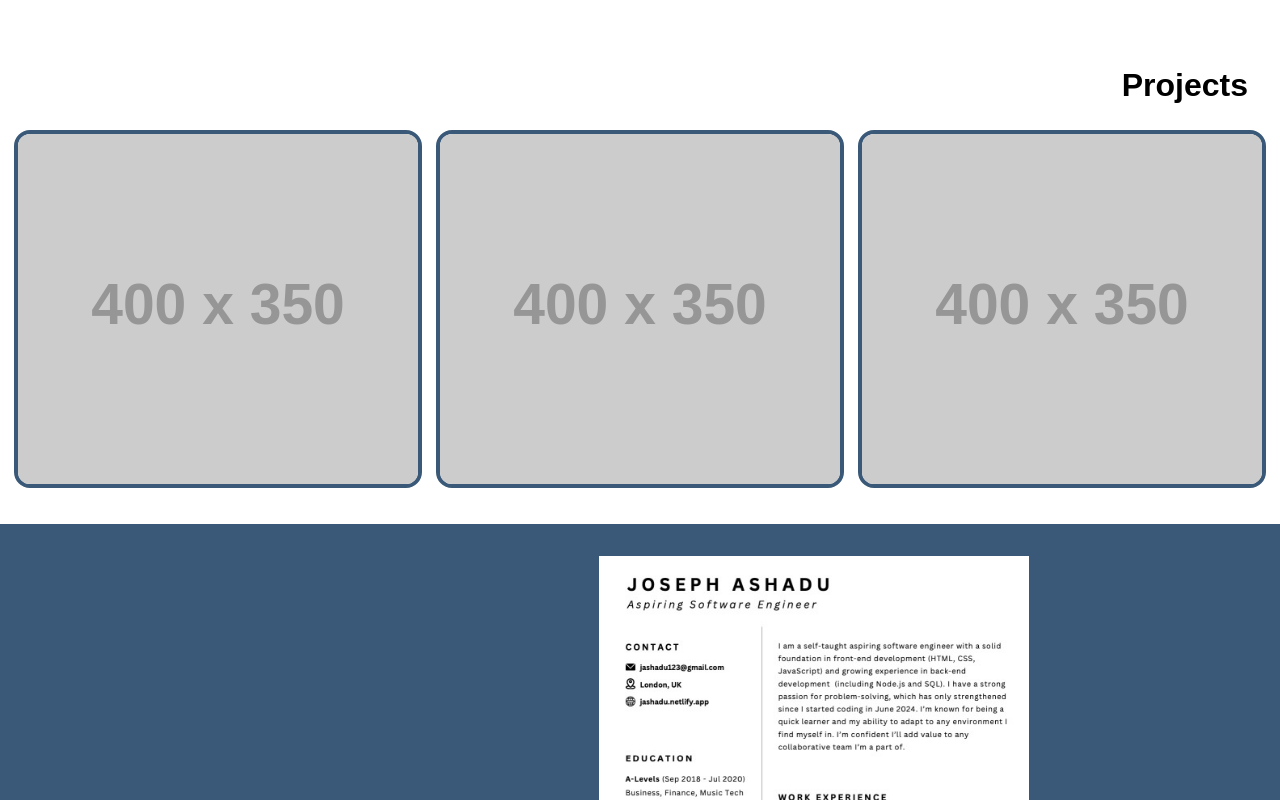
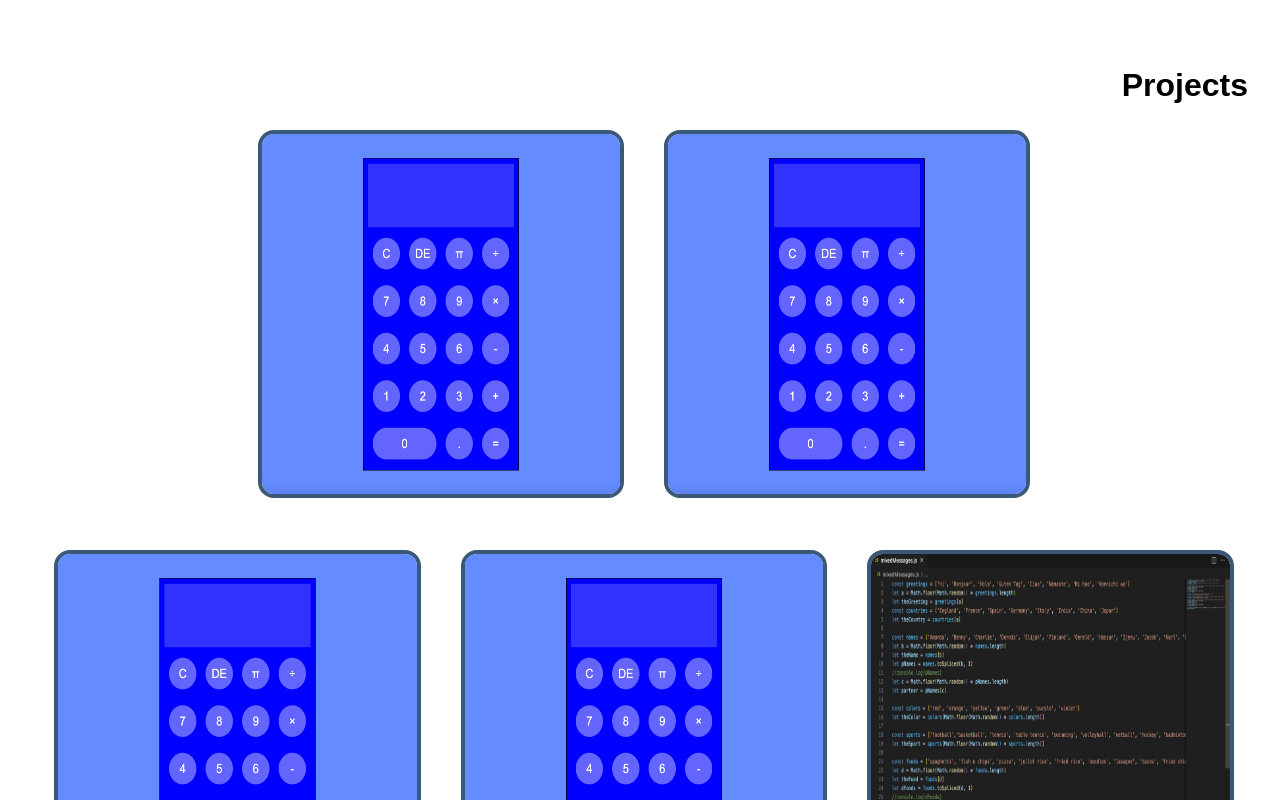
Before and after one commit to JAshadu/react_portfolio, a React (Create React App) app: page / in a window 1280 px wide. Shown: the part 2380-3180 px from the top of the page. Built offline with nearby package versions, Linux system fonts and the light colour scheme.

Commit message:
Position my-work section and pass projectInfo as props

```diff
--- a/src/App.css
+++ b/src/App.css
@@ -103,8 +103,12 @@
 
 .my-work {
     display: flex;
-    justify-content: space-evenly;
+    justify-content: center;
+    align-items: center;
     width: 100%;
+    flex-wrap: wrap-reverse;
+    flex-direction: row-reverse;
+    gap: 3rem;
 }
 
 #cv {
--- a/src/App.js
+++ b/src/App.js
@@ -2,6 +2,7 @@
 import cvImg from './resources/cv screenshot.jpg'
 import Card from './components/Card/Card';
 import Project from './components/Project/Project';
+import projectInfo from './resources/projectInfo';
 
 function App() {
   return (
@@ -42,9 +43,9 @@
         <div className='main-section' id='projects'>
           <h2>Projects</h2>
           <div className='my-work'>
-            <Project/>
-            <Project/>
-            <Project/>
+            {projectInfo.map(project => <Project
+            key={project.id}
+            {...project} />)}
           </div>
         </div>
         <div className='main-section' id='cv'>
@@ -56,7 +57,9 @@
             </div>
           </div>
         </div>
-        <div className='main-section' id='contact'></div>
+        <div className='main-section' id='contact'>
+          <h2>Contact</h2>
+        </div>
       </main>
       <footer></footer>
     </div>
--- a/src/components/Project/Project.css
+++ b/src/components/Project/Project.css
@@ -1,5 +1,11 @@
+.project-preview {
+    width: 28%;
+}
+
 .project-preview img {
     /*TEMP*/
     border: 4px solid hsl(210, 35%, 35%);
     border-radius: 1rem;
+    width: 100%;
+    min-height: 360px;
 }
--- a/src/components/Project/Project.js
+++ b/src/components/Project/Project.js
@@ -3,7 +3,7 @@
 function Project(props) {
     return(
         <div className="project-preview">
-            <img src='https://placehold.co/400x350'></img>
+            <img src={`${props.img}`} alt={props.title}></img>
         </div>
     )
 }
--- /dev/null
+++ b/src/resources/projectInfo.js
@@ -0,0 +1,47 @@
+import mixedMessagesImg from './mixedMessages_ss.jpeg'
+import calculatorImg from './calculator_ss.png'
+
+const projectInfo = [
+    {
+        id: 1,
+        title: 'Mixed Messages',
+        img: mixedMessagesImg,
+        link: 'https://jaa-mixedmessages.netlify.app/',
+        description: 'A random sentence generator.',
+        skills: ['javascript'],
+    },
+    {
+        id: 2,
+        title: 'Calculator',
+        img: calculatorImg,
+        link: 'https://jaa-calculator.netlify.app/',
+        description: 'Your standard calculator.',
+        skills: ['javascript'],
+    },
+    {
+        id: 3,
+        title: 'Youth Alive Fellowship Dartford',
+        img: calculatorImg,
+        link: '',
+        description: 'A random sentence generator.',
+        skills: ['react', 'javascript'],
+    },
+    {
+        id: 4,
+        title: 'Jammming',
+        img: calculatorImg,
+        link: '',
+        description: 'A random sentence generator.',
+        skills: ['react', 'javascript'],
+    },
+    {
+        id: 5,
+        title: 'Portfolio',
+        img: calculatorImg,
+        link: '',
+        description: 'A random sentence generator.',
+        skills: ['react', 'javascript'],
+    },
+]
+
+export default projectInfo
```
Also changed, not shown: src/resources/calculator_ss.png (added), src/resources/mixedMessages_ss.jpeg (added).
